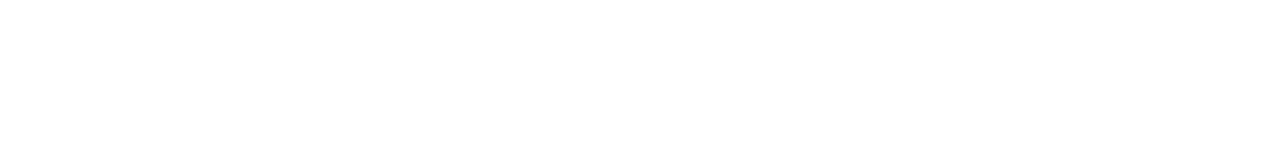
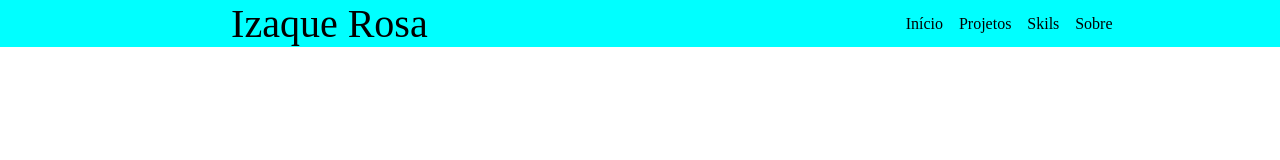
Before and after one commit to IzaqueRosa1/minha-home-page, a plain HTML site: page index.html in a window 1280 px wide. Drawn offline with nearby package versions, Linux system fonts and the light colour scheme; a web font is replaced by a local one.

Commit message:
Adicionando nav bar ao projeto.

```diff
--- a/index.html
+++ b/index.html
@@ -3,9 +3,31 @@
 <head>
     <meta charset="UTF-8">
     <meta name="viewport" content="width=device-width, initial-scale=1.0">
+    <link rel="stylesheet" href="https://fonts.googleapis.com/css2?family=Material+Symbols+Outlined:opsz,wght,FILL,GRAD@20..48,100..700,0..1,-50..200" />
+    <link rel="preconnect" href="https://fonts.googleapis.com">
+<link rel="preconnect" href="https://fonts.gstatic.com" crossorigin>
+<link href="https://fonts.googleapis.com/css2?family=Fasthand&family=Roboto:ital,wght@0,100;0,300;0,400;0,500;0,700;0,900;1,100;1,300;1,400;1,500;1,700;1,900&display=swap" rel="stylesheet">
+    <link rel="stylesheet" href="style.css">
     <title>Welcome</title>
 </head>
 <body>
-
+    <div class="container">
+        <header class="top">
+            <nav class="nav-bar">
+                <div class="logo">Izaque Rosa</div>
+                <div>
+                    <ul class="nav-items">
+                        <li class="item-nav-bar">Início</li>
+                        <li class="item-nav-bar">Projetos</li>
+                        <li class="item-nav-bar">Skils</li>
+                        <li class="item-nav-bar">Sobre</li>
+                    </ul>
+                </div>
+            </nav>
+        </header>
+        <main class="pages">
+            <section class="page-one-home"></section>
+        </main>
+    </div>
 </body>
 </html>
--- /dev/null
+++ b/style.css
@@ -0,0 +1,36 @@
+*{
+    margin: 0%;
+    padding: 0%;
+    box-sizing: border-box;
+}
+.container{
+    display: flex;
+    justify-content: center;
+    align-items: center;
+}
+.top{
+    width: 100%;
+    background-color: aqua;
+}
+.nav-bar{
+    display: flex;
+    justify-content: space-around;
+    align-items: center;
+}
+.logo{
+    font-family:'Fasthand';
+    font-size: 250%;
+}
+.nav-items{
+    display: flex;
+}
+.item-nav-bar{
+    list-style: none;
+    padding-left: 10%;
+}
+
+/*Pages*/
+.pages{
+    display: flex;
+    flex-direction: column;
+}
```
